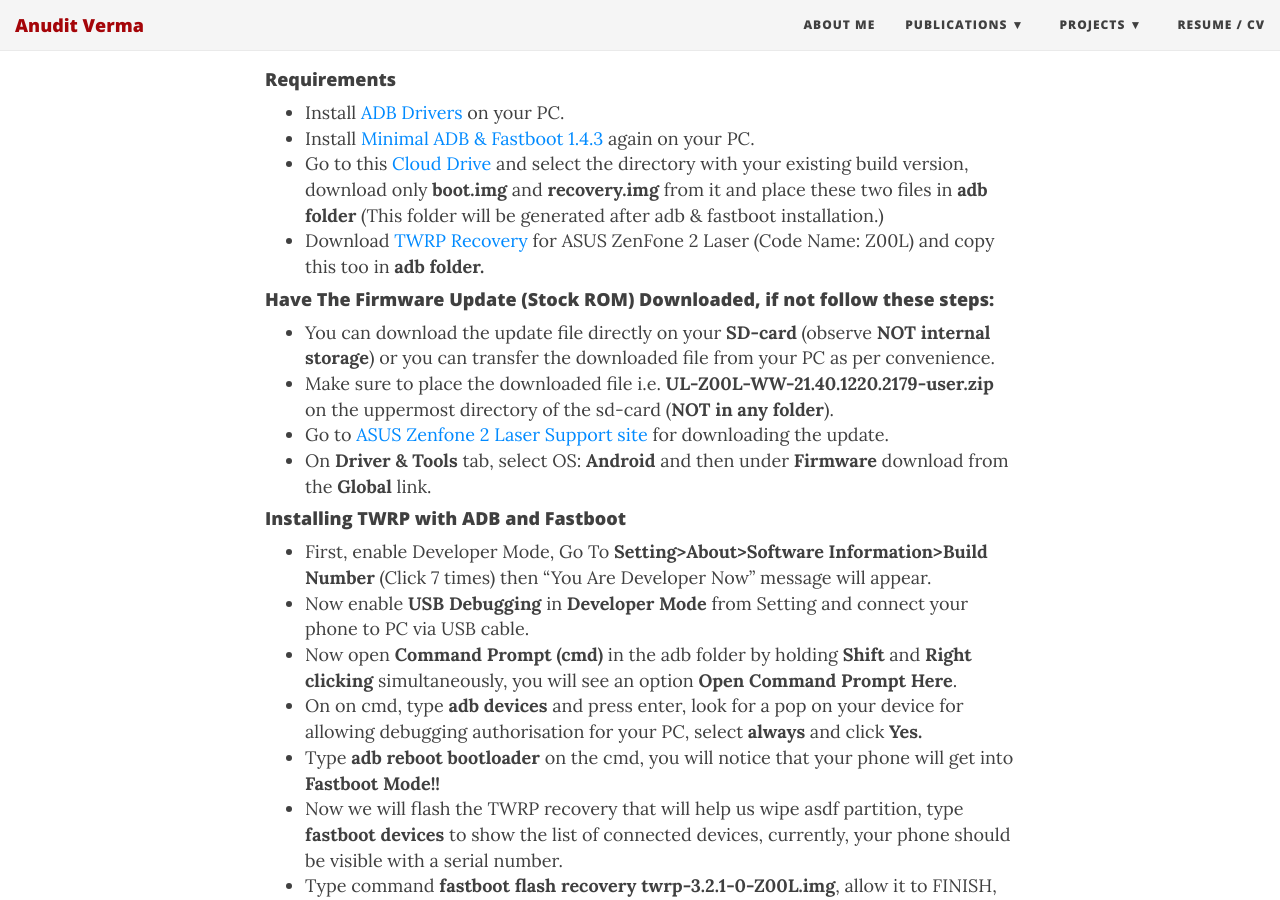
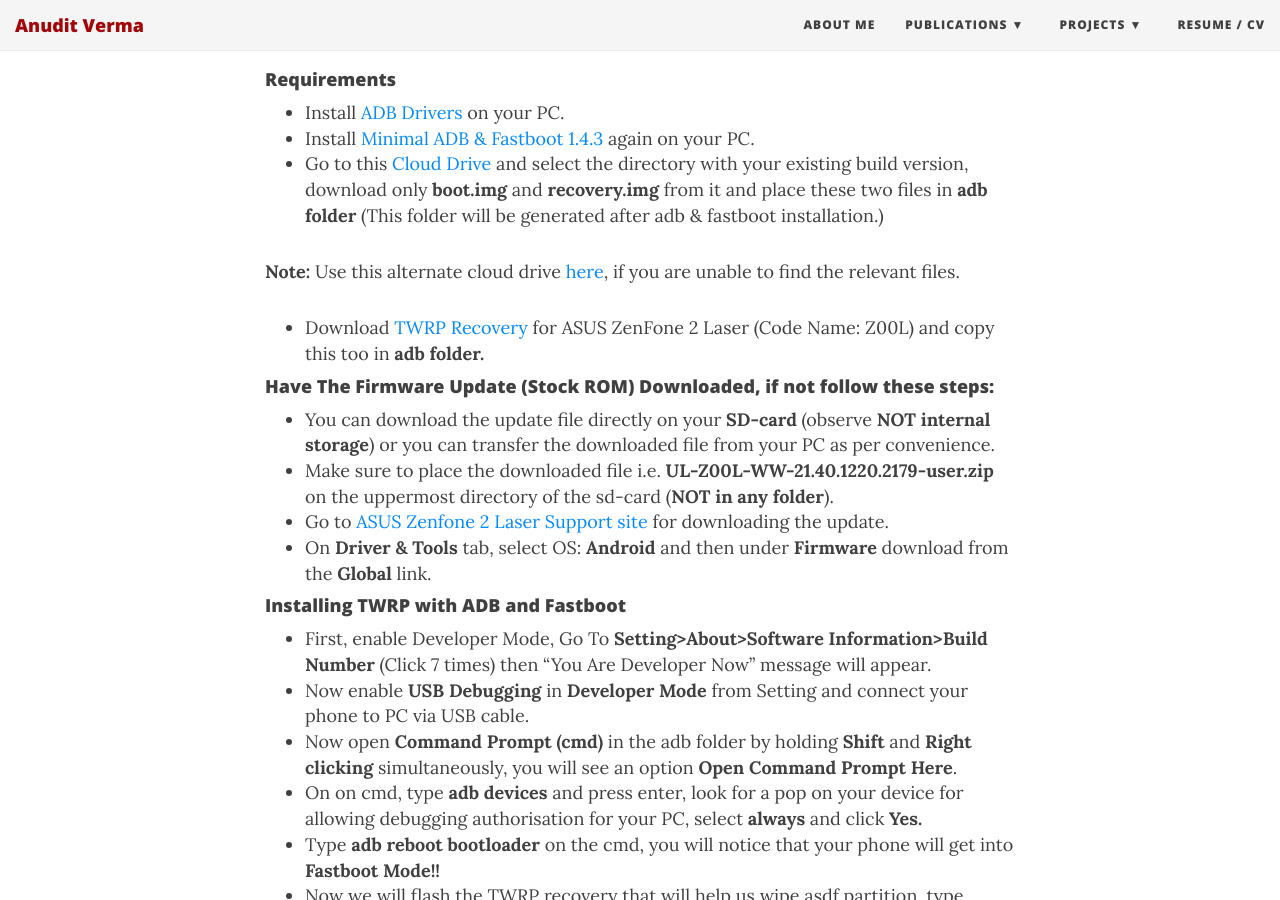
Before and after one commit to anuditverma/anuditverma.github.io, a Jekyll site: the page built from _posts/2017-07-07-update-zenfone2-laser-to-volte.md, in a window 1280 px wide and 900 px high, scrolled down 3241 px. Built offline with Jekyll 4.4.1, drawn with Linux system fonts in a browser that asks for light colours; nearby versions of some CDN libraries; comment, search, counter and statistics services are not loaded.

Commit message:
Added alternate cloud drive to post

```diff
--- a/_posts/2017-07-07-update-zenfone2-laser-to-volte.md
+++ b/_posts/2017-07-07-update-zenfone2-laser-to-volte.md
@@ -105,6 +105,9 @@
 * Install [ADB Drivers](http://nimbleinity.com/4XNF) on your PC.
 * Install [Minimal ADB & Fastboot 1.4.3](http://nimbleinity.com/4Xa7) again on your PC.
 * Go to this [Cloud Drive](http://nimbleinity.com/4XdI) and select the directory with your existing build version, download only __boot.img__ and __recovery.img__ from it and place these two files in __adb folder__ (This folder will be generated after adb & fastboot installation.)
+
+__Note:__ Use this alternate cloud drive [here](http://rapidtory.com/AtmY), if you are unable to find the relevant files.
+
 * Download [TWRP Recovery](http://nimbleinity.com/4XiA) for ASUS ZenFone 2 Laser (Code Name: Z00L) and copy this too in __adb folder.__
 
 <h4>Have The Firmware Update (Stock ROM) Downloaded, if not follow these steps:</h4>
```
